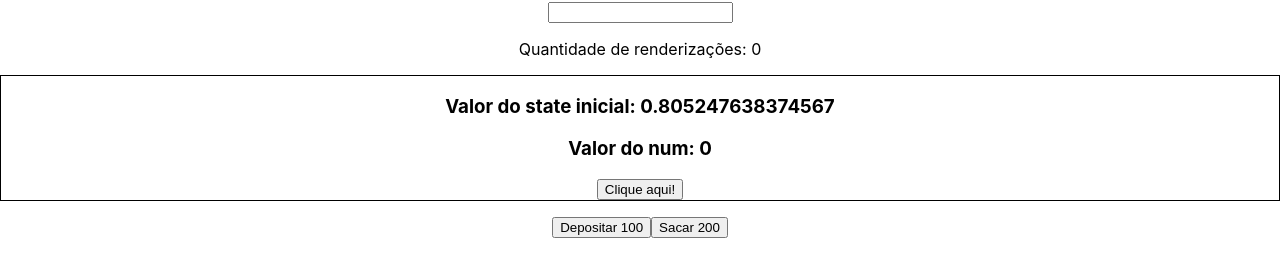
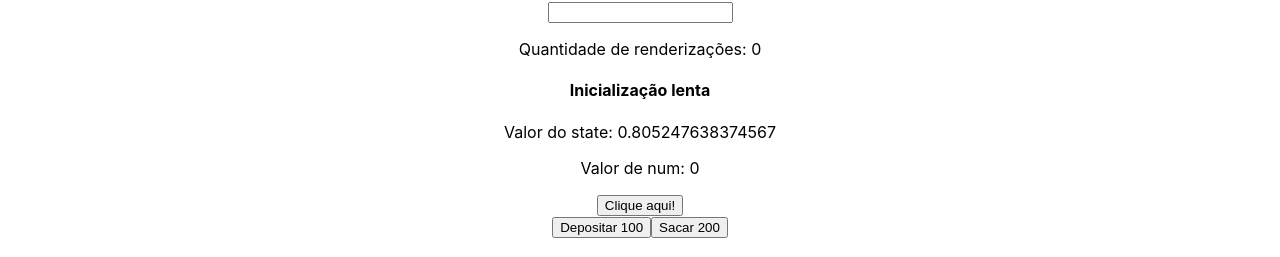
Before and after one commit to Luiz719/Dio-Web, a React (Create React App) app in the folder React/meu_site_react/: page / in a window 1280 px wide. Shown: the part 1975-2232 px from the top of the page. Built offline with nearby package versions, Linux system fonts and the light colour scheme; no server answers.

Commit message:
LazyFunction mais explicada

```diff
--- a/React/meu_site_react/src/components/LazyFunction.jsx
+++ b/React/meu_site_react/src/components/LazyFunction.jsx
@@ -6,12 +6,13 @@ function counter(){
 
 export default function LazyFunction(){
     //chama a função apenas uma vez
-    const [myState, setMyState] = useState(counter());
-    const [num, setNum] = useState(0);
-    return (
-        <div style={{border: '1px solid', marginBottom: '15px'}}>
-            <h3>Valor do state inicial: {myState}</h3>
-            <h3>Valor do num: {num}</h3>
+    const [state, setState] = useState(counter())
+    const [num, setNum] = useState(0)
+    return(
+        <div>
+            <h4>Inicialização lenta</h4>
+            <p> Valor do state: {state}</p>
+            <p>Valor de num: {num}</p>
             <button
                 onClick={
                     () => setNum(num + 1)
```
